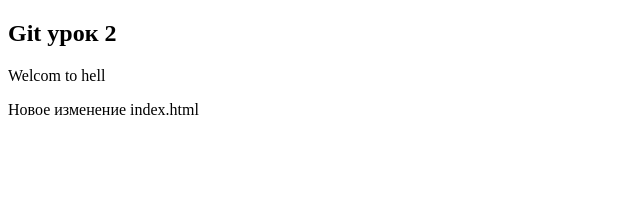
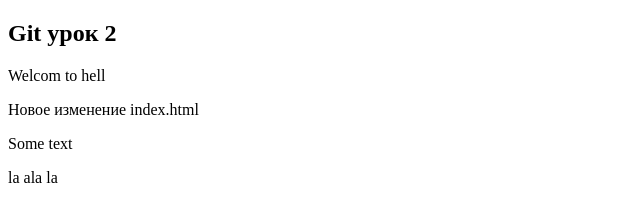
Before and after one commit to Dima-di-bosh/Site, a plain HTML site: page index.html in a window 1280 px wide. Shown: the whole page, without its empty margins (0-640 px from the left). Drawn offline with Linux system fonts and the light colour scheme.

Commit message:
second commit

```diff
--- a/index.html
+++ b/index.html
@@ -8,5 +8,7 @@
 	<h2>Git урок 2</h2>
 	<p>Welcom to hell</p>
 	<p>Новое изменение index.html</p>
+	<p>Some text</p>
+	<p>la ala la</p>
 </body>
 </html>
```
